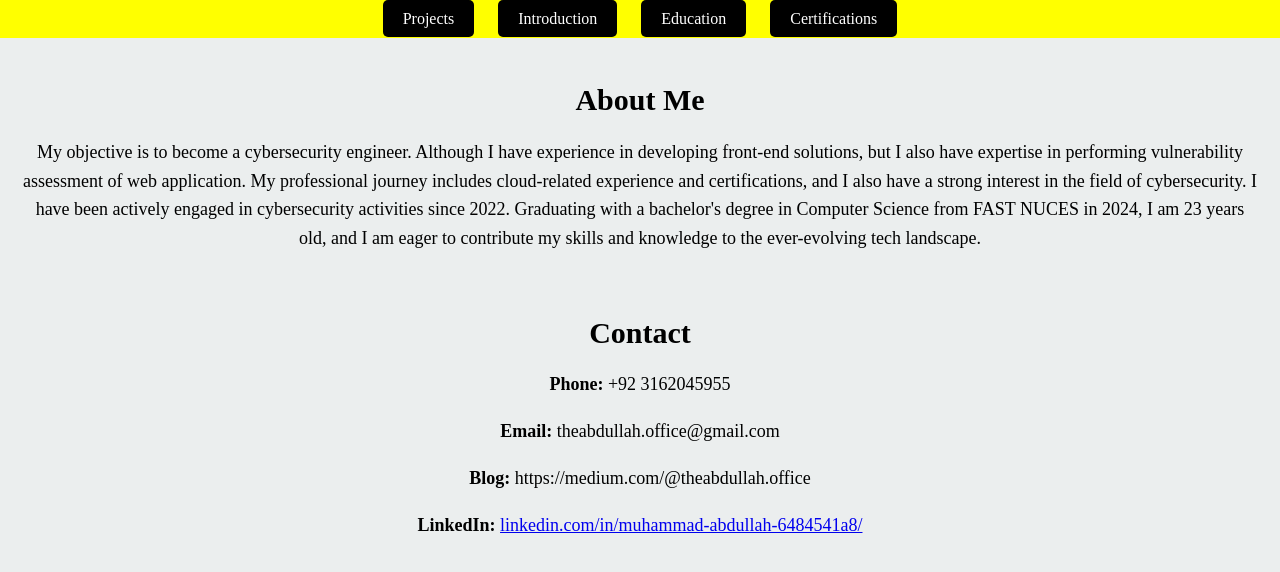
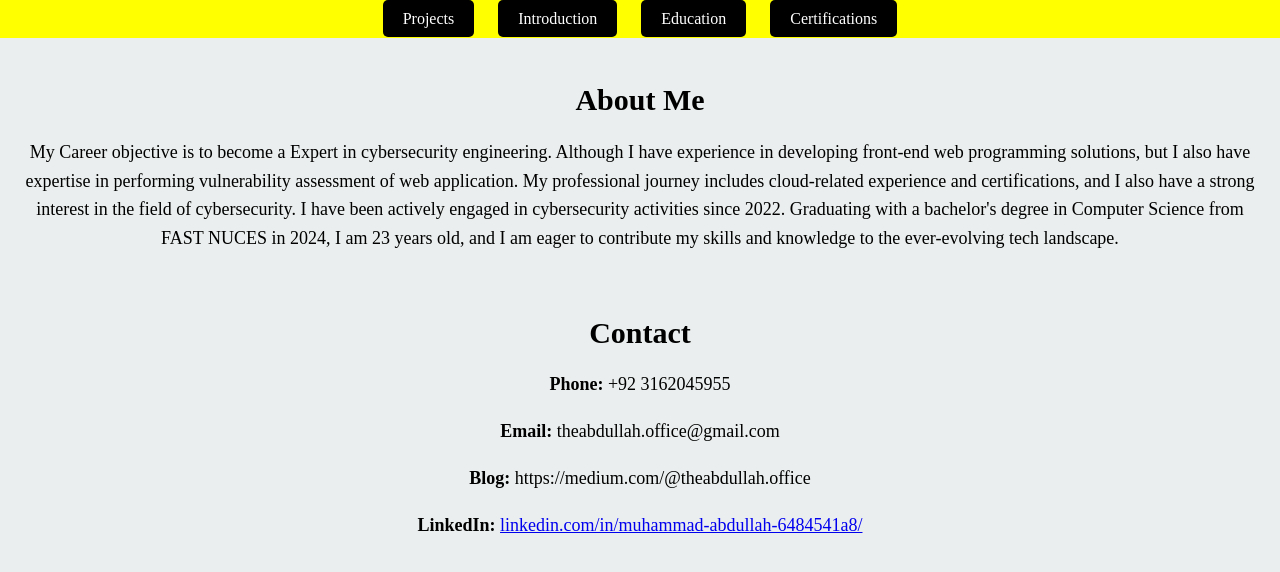
Before and after one commit to Muhammad-Abdullah-w/Simple-Portfolio-HTML, a plain HTML site: page index.html in a window 1280 px wide. Drawn offline with nearby package versions, Linux system fonts and the light colour scheme.

Commit message:
Checking

```diff
--- a/index.html
+++ b/index.html
@@ -25,7 +25,7 @@
             <div class="vertical-section">
                 <h2>About Me</h2>
                 <p>
-                    My objective is to become a cybersecurity engineer. Although I have experience in developing front-end solutions, but I also have expertise in performing vulnerability assessment of web application.
+                    My Career objective is to become a Expert in cybersecurity engineering. Although I have experience in developing front-end web programming solutions, but I also have expertise in performing vulnerability assessment of web application.
                     My professional journey includes cloud-related experience and certifications,
                     and I also have a strong interest in the field of cybersecurity. I have been actively
                     engaged in cybersecurity activities since 2022. Graduating with a bachelor's degree
```
